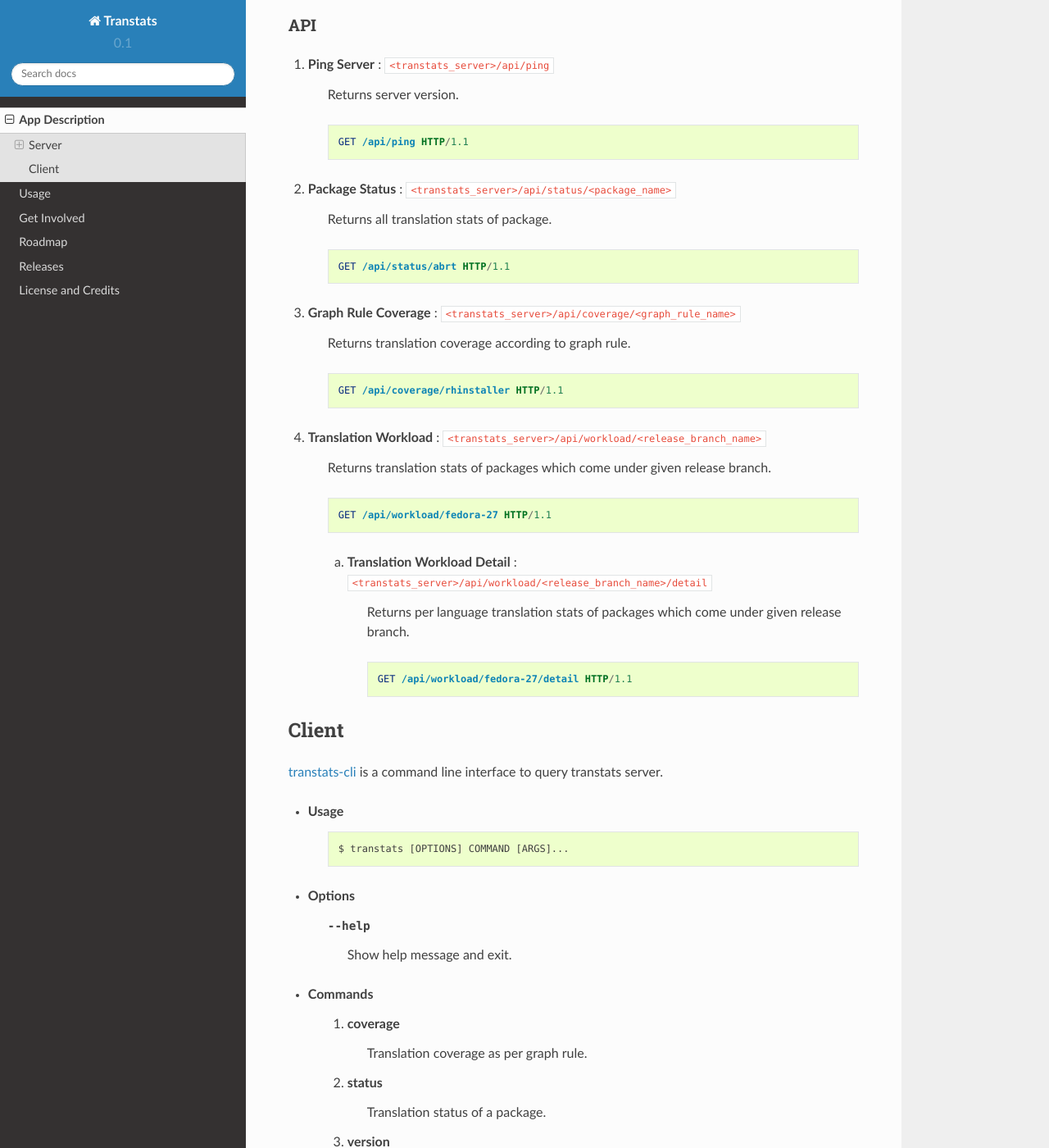
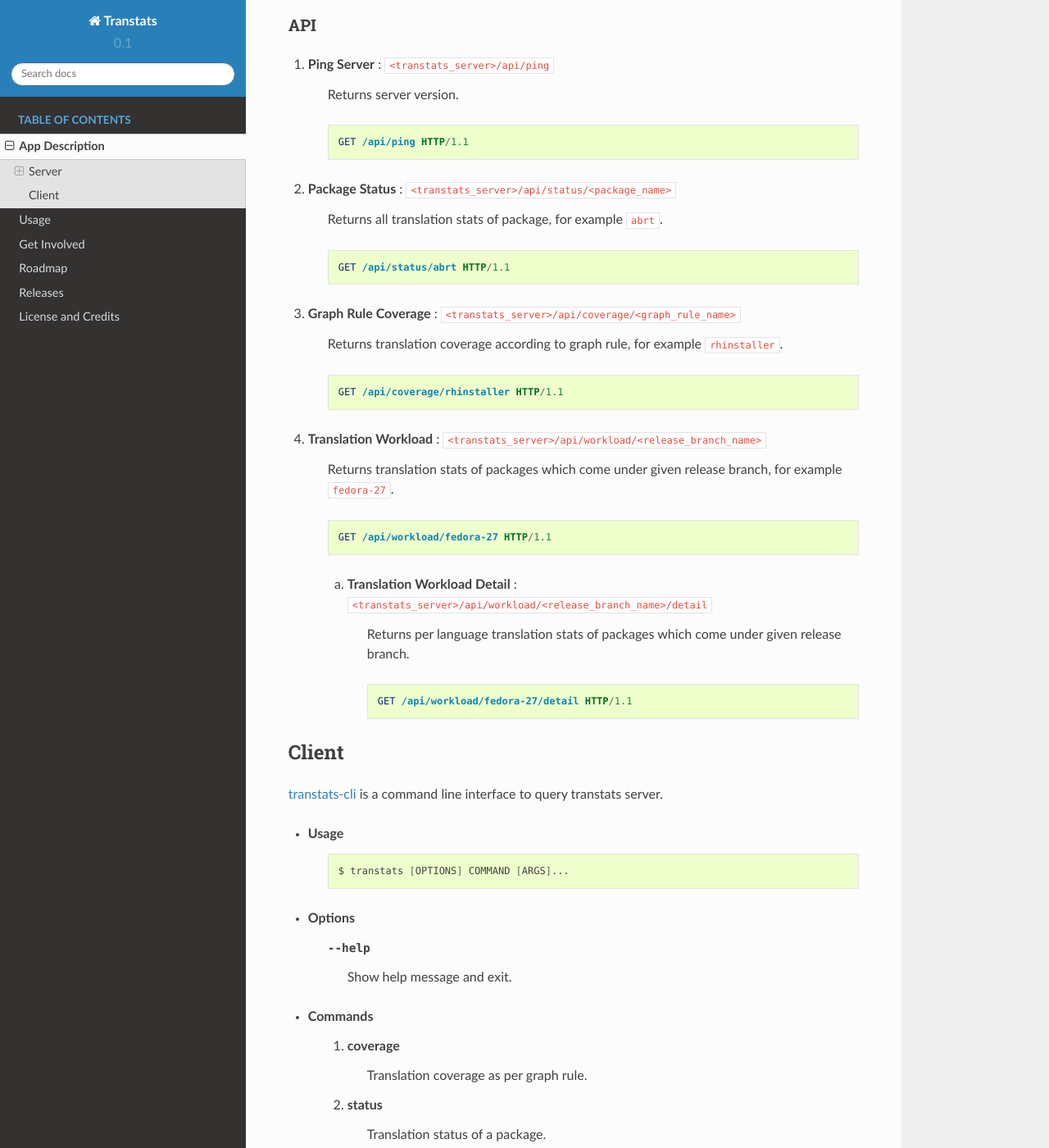
Before and after one commit to transtats/transtats, a Sphinx documentation site: the page built from docs/source/description.rst, in a window 1280 px wide and 1400 px high, scrolled down 1043 px. Shown: the whole window at 82% size. Built offline with Sphinx 7.4.7 and the Read the Docs theme 2.0.0, drawn with Linux system fonts in a browser that asks for light colours; some of the changed text lies outside the part shown.

Commit message:
Some minor changes to docs
Signed-off-by: Bhavin Gandhi <bhavin7392@gmail.com>

```diff
--- a/docs/source/description.rst
+++ b/docs/source/description.rst
@@ -48,7 +48,7 @@ API
 
 2. **Package Status** : :code:`<transtats_server>/api/status/<package_name>`
 
-    Returns all translation stats of package.
+    Returns all translation stats of package, for example :code:`abrt`.
 
     .. code-block:: http
 
@@ -56,7 +56,7 @@ API
 
 3. **Graph Rule Coverage** : :code:`<transtats_server>/api/coverage/<graph_rule_name>`
 
-    Returns translation coverage according to graph rule.
+    Returns translation coverage according to graph rule, for example :code:`rhinstaller`.
 
     .. code-block:: http
 
@@ -64,7 +64,7 @@ API
 
 4. **Translation Workload** : :code:`<transtats_server>/api/workload/<release_branch_name>`
 
-    Returns translation stats of packages which come under given release branch.
+    Returns translation stats of packages which come under given release branch, for example :code:`fedora-27`.
 
     .. code-block:: http
 
@@ -86,7 +86,7 @@ Client
 
 - **Usage**
 
-    ::
+    .. code-block:: bash
 
         $ transtats [OPTIONS] COMMAND [ARGS]...
 
--- a/docs/source/index.rst
+++ b/docs/source/index.rst
@@ -10,6 +10,9 @@ Purpose
 To be a catalyst in *localisation of applications* by creating mapping between upstream, translation platform and release streams.
 
 .. toctree::
+    :caption: Table of Contents
+    :maxdepth: 2
+
     description
     usage
     getinvolved
```
Also changed, not shown: other parts of docs/source/description.rst (+2 -2 lines), docs/source/roadmap.rst (+4 -3 lines).
